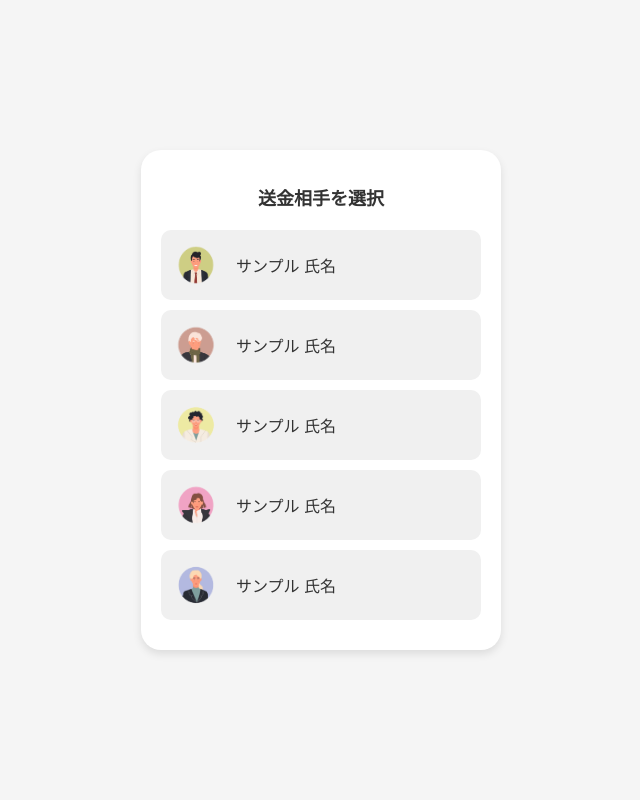
After one commit to s1f102200659/RAMEN-S, a Django app: page /app/friendslist/ in a window 1280 px wide. The commit adds this page. Shown: the whole page, without its empty margins (319-959 px from the left). Run offline with Django 5.2, Linux system fonts and the light colour scheme.

Commit message:
送金相手の一覧画面の追加

```diff
--- /dev/null
+++ b/app/static/css/friendslist.css
@@ -0,0 +1,57 @@
+body {
+    font-family: Arial, sans-serif;
+    background-color: #f5f5f5;
+    margin: 0;
+    display: flex;
+    justify-content: center;
+    align-items: center;
+    height: 100vh;
+}
+
+.recipient-container {
+    background-color: white;
+    border-radius: 20px;
+    padding: 20px;
+    width: 320px;
+    box-shadow: 0 4px 8px rgba(0, 0, 0, 0.1);
+    text-align: center;
+}
+
+h2 {
+    font-size: 18px;
+    margin-bottom: 20px;
+    color: #333;
+}
+
+.recipient-item {
+    display: flex;
+    align-items: center;
+    padding: 10px;
+    background-color: #f0f0f0;
+    border-radius: 10px;
+    margin-bottom: 10px;
+    cursor: pointer;
+}
+
+.recipient-item:hover {
+    background-color: #e0e0e0;
+}
+
+.profile-pic {
+    width: 50px;
+    height: 50px;
+    border-radius: 50%;
+    overflow: hidden;
+    margin-right: 15px;
+}
+
+.profile-pic img {
+    width: 100%;
+    height: 100%;
+    object-fit: cover;
+}
+
+.recipient-name {
+    font-size: 16px;
+    color: #333;
+}
--- /dev/null
+++ b/app/templates/friendslist.html
@@ -0,0 +1,51 @@
+<!DOCTYPE html>
+<html lang="ja">
+<head>
+    <meta charset="UTF-8">
+    <meta name="viewport" content="width=device-width, initial-scale=1.0">
+    <title>送金相手を選択</title>
+    {% load static %}
+    <link rel="stylesheet" href="{% static 'css/friendslist.css' %}">
+</head>
+<body>
+    <div class="recipient-container">
+        <h2>送金相手を選択</h2>
+
+        <!-- 每个收款人信息块 -->
+        <div class="recipient-item">
+            <div class="profile-pic">
+                <img src="{% static 'images/human1.png' %}" alt="human 1">
+            </div>
+            <div class="recipient-name">サンプル 氏名</div>
+        </div>
+
+        <div class="recipient-item">
+            <div class="profile-pic">
+                <img src="{% static 'images/human2.png' %}" alt="human 2">
+            </div>
+            <div class="recipient-name">サンプル 氏名</div>
+        </div>
+
+        <div class="recipient-item">
+            <div class="profile-pic">
+                <img src="{% static 'images/human3.png' %}" alt="human 3">
+            </div>
+            <div class="recipient-name">サンプル 氏名</div>
+        </div>
+
+        <div class="recipient-item">
+            <div class="profile-pic">
+                <img src="{% static 'images/human4.png' %}" alt="human 4">
+            </div>
+            <div class="recipient-name">サンプル 氏名</div>
+        </div>
+
+        <div class="recipient-item">
+            <div class="profile-pic">
+                <img src="{% static 'images/human5.png' %}" alt="human 5">
+            </div>
+            <div class="recipient-name">サンプル 氏名</div>
+        </div>
+    </div>
+</body>
+</html>
--- a/app/templates/sendmoney.html
+++ b/app/templates/sendmoney.html
@@ -11,7 +11,7 @@
     <div class="send-money-container">
         <h2>送金先</h2>
         <div class="profile-pic">
-            <img src="{% static 'app/images/profile.png' %}" alt="Recipient Picture">
+            <img src="{% static 'images/human2.png' %}" alt="Recipient Picture">
         </div>
         <div class="recipient-name">サンプル 氏名</div>
 
--- a/app/urls.py
+++ b/app/urls.py
@@ -5,4 +5,5 @@ urlpatterns = [
     path('', views.index, name='index'),
     path('home/',views.home, name='home'),
     path('sendmoney/', views.send_money_view, name='send_money'),
+    path('friendslist/', views.select_recipient_view, name='friendslist')
 ]
--- a/app/views.py
+++ b/app/views.py
@@ -6,7 +6,10 @@ def index(request):
     return HttpResponse("Hello, Django!")
 
 def home(request):
-    return render(request, 'app/home.html')
+    return render(request, 'home.html')
 
 def send_money_view(request):
     return render(request, 'sendmoney.html')
+
+def select_recipient_view(request):
+    return render(request, 'friendslist.html')
```
Also changed, not shown: app/static/css/home.css (+22 -0 lines), app/templates/app/home.html (deleted, +0 -45 lines), app/templates/home.html (+32 -14 lines), app/static/images/profile.png (renamed from app/static/app/images/profile.png).
